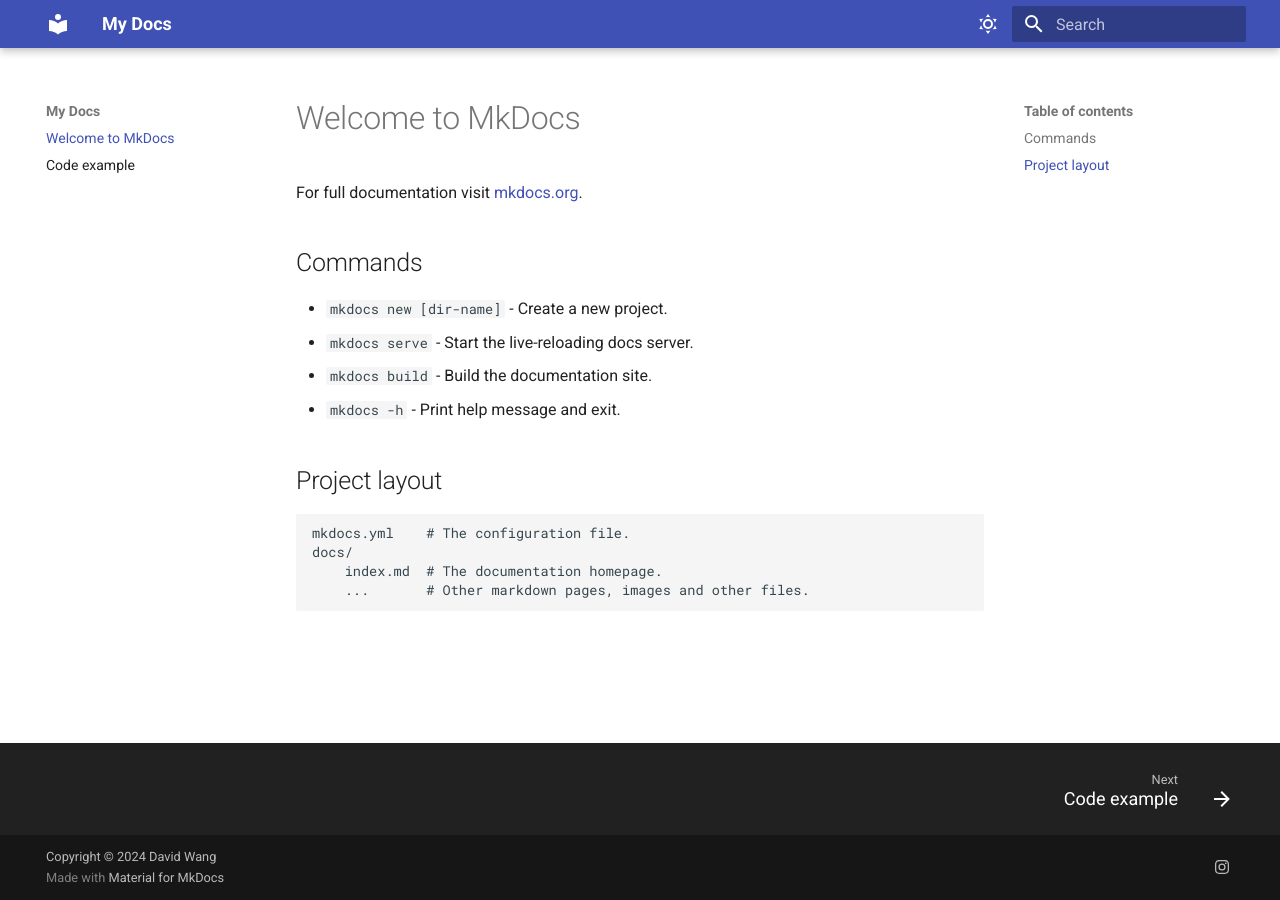
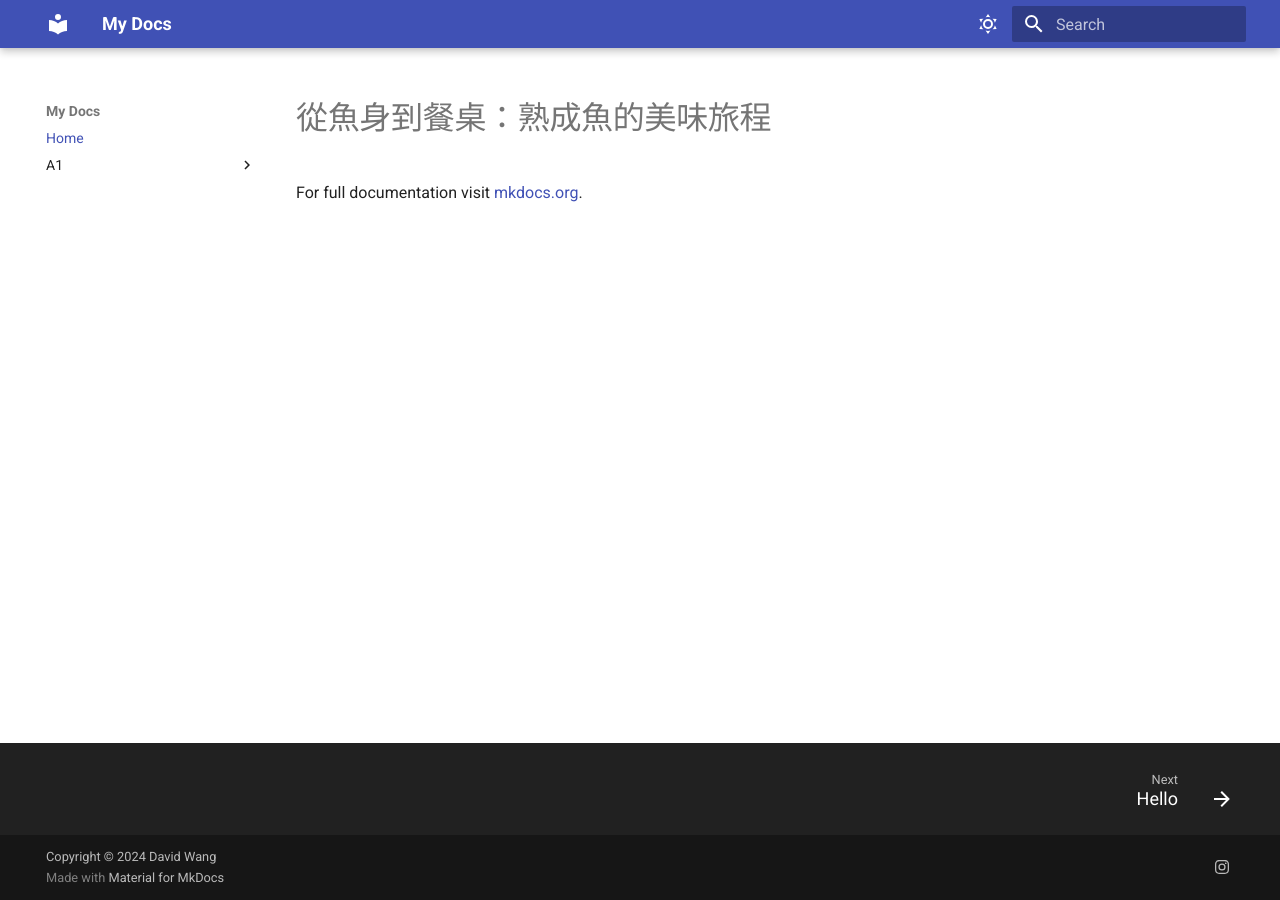
Before and after one commit to quantum1993/aging_fish, an MkDocs documentation site: the page built from docs/index.md, in a window 1280 px wide. Built offline with MkDocs 1.6.1 and Material for MkDocs 9.7.7, drawn with Linux system fonts in a browser that asks for light colours.

Commit message:
test: index test

```diff
--- /dev/null
+++ b/docs/foundations_what_is_aging_fish/index.md
@@ -0,0 +1 @@
+# Hello
--- a/docs/index.md
+++ b/docs/index.md
@@ -1,17 +1,3 @@
-# Welcome to MkDocs
+# 從魚身到餐桌：熟成魚的美味旅程
 
 For full documentation visit [mkdocs.org](https://www.mkdocs.org).
-
-## Commands
-
-* `mkdocs new [dir-name]` - Create a new project.
-* `mkdocs serve` - Start the live-reloading docs server.
-* `mkdocs build` - Build the documentation site.
-* `mkdocs -h` - Print help message and exit.
-
-## Project layout
-
-    mkdocs.yml    # The configuration file.
-    docs/
-        index.md  # The documentation homepage.
-        ...       # Other markdown pages, images and other files.
--- a/mkdocs.yml
+++ b/mkdocs.yml
@@ -18,6 +18,7 @@
 
   features:
     - navigation.footer
+    - navigation.indexes
 
 markdown_extensions:
 
@@ -57,3 +58,10 @@
       link: https://www.instagram.com/ryorionmyown/profilecard/?igsh=NDFhc243bGI0cmc=
 
 copyright: Copyright &copy; 2024 David Wang
+
+# Page tree
+nav:
+- Home: index.md
+- A1:
+  - foundations_what_is_aging_fish/index.md
+  - P 1: foundations_what_is_aging_fish/p_1.md
```
Also changed, not shown: README.md (+3 -3 lines), docs/code-example.md (deleted, +0 -9 lines), docs/foundations_what_is_aging_fish/P_1.md (added, +1 -0 lines).
